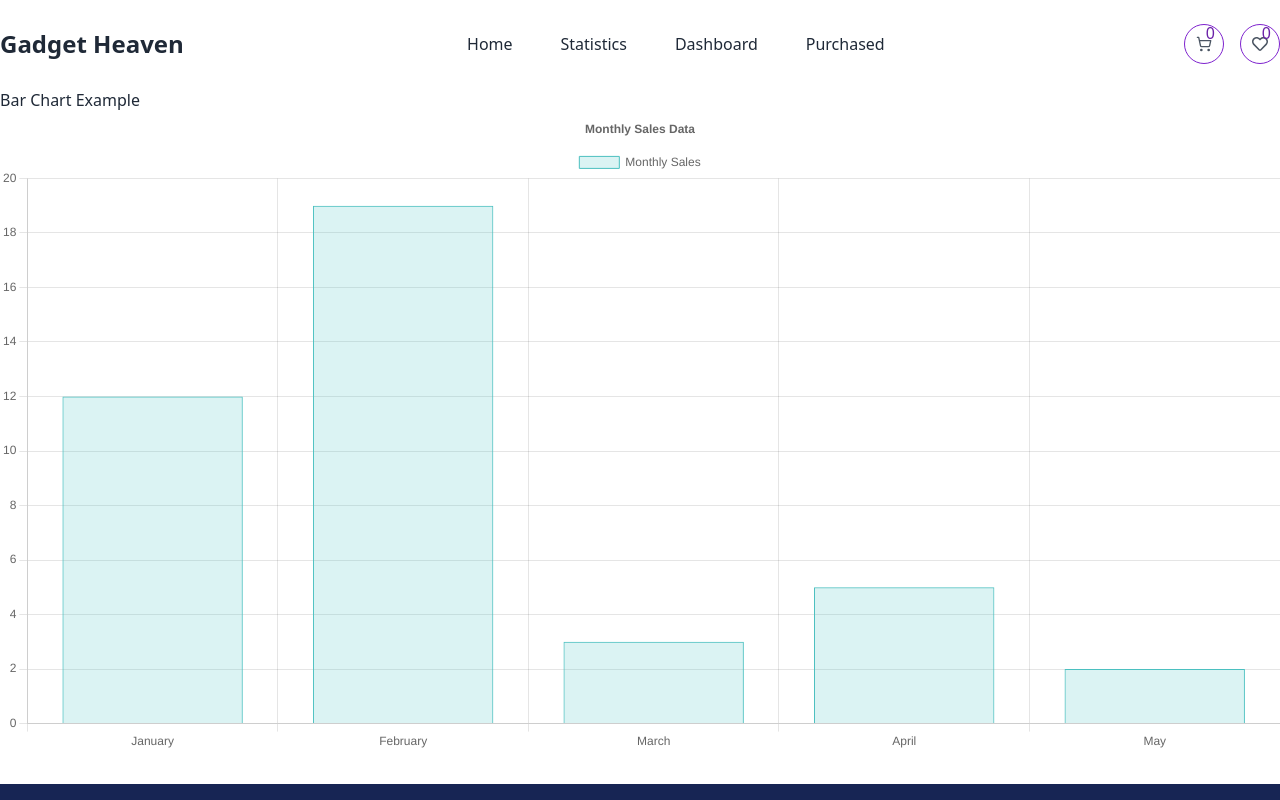
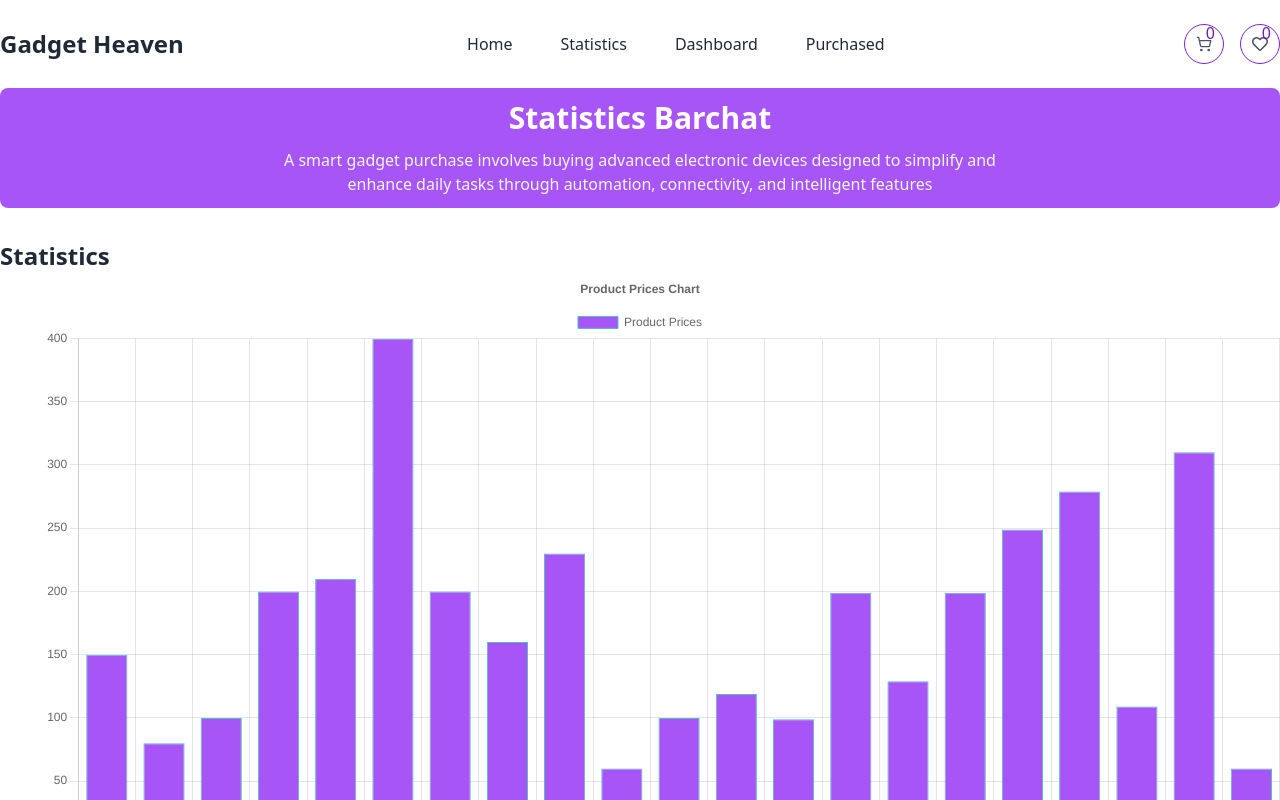
Before and after one commit to programming-hero-web-course-4/b10a8-gadget-heaven-HridoyMnd, a React (Vite) app: page /statistics in a window 1280 px wide. Shown: the top 800 px of the page. Built offline with nearby package versions, Linux system fonts and the light colour scheme.

Commit message:
statistics section add

```diff
--- a/src/assets/Components/Main/Purchased/Purchased.jsx
+++ b/src/assets/Components/Main/Purchased/Purchased.jsx
@@ -20,7 +20,7 @@ const Purchased = ({ title }) => {
         <div className="container mx-auto">
             <div className="text-center bg-purple-500 text-white p-3 rounded-lg">
                 <h1 className="text-3xl font-bold">Purchased Product</h1>
-                <p className="mt-3 text-slate-100 mt-3 w-[60%] mx-auto">A smart gadget purchase involves buying advanced electronic devices designed to simplify and enhance daily tasks through automation, connectivity, and intelligent features</p>
+                <p className="mt-3 text-slate-100 w-[60%] mx-auto">A smart gadget purchase involves buying advanced electronic devices designed to simplify and enhance daily tasks through automation, connectivity, and intelligent features</p>
                 <button onClick={gotoShop} className="text-xl font-bold bg-slate-100 text-purple-600 mt-5 mb-2 px-8 py-2 border border-white rounded-lg">Buy More</button>
             </div>
             <div className="pb-32 my-10">
--- a/src/assets/Components/Main/Statistics/Statistics.jsx
+++ b/src/assets/Components/Main/Statistics/Statistics.jsx
@@ -1,5 +1,7 @@
 import { useEffect } from "react";
 import { Bar } from 'react-chartjs-2';
+import { myContext } from "../../../../App";
+import { useContext } from "react";
 import { Chart as ChartJS, CategoryScale, LinearScale, BarElement, Title, Tooltip, Legend } from 'chart.js';
 
 
@@ -10,42 +12,51 @@ const Statistics = ({ title }) => {
     useEffect(() => {
         document.title = title;
     }, [title])
-    //chart detaile
+    //chart detaile from json
+    const { Gadgets } = useContext(myContext);
+    const labels = Gadgets.map(product => product.name);  // X-axis labels
+    const prices = Gadgets.map(product => product.price);  // Y-axis dat
+
     // Chart data
     const data = {
-    labels: ['January', 'February', 'March', 'April', 'May'],  // X-axis labels
+        labels: labels,
         datasets: [
             {
-        label: 'Monthly Sales',  // Label for the chart
-        data: [12, 19, 3, 5, 2],  // Data for each month
-        backgroundColor: 'rgba(75, 192, 192, 0.2)',  // Bar color
-        borderColor: 'rgba(75, 192, 192, 1)',  // Bar border color
-        borderWidth: 1,  // Border width
+                label: 'Product Prices',
+                data: prices,
+                backgroundColor: 'rgb(168 85 247)',
+                borderColor: 'rgba(75, 192, 192, 1)',
+                borderWidth: 1,
             },
         ],
     };
 
     // Chart options
     const options = {
-    responsive: true,  // Make the chart responsive
+        responsive: true,
         plugins: {
             title: {
                 display: true,
-        text: 'Monthly Sales Data',  // Title of the chart
+                text: 'Product Prices Chart',
             },
             legend: {
-        position: 'top',  // Legend position
+                position: 'top',
             },
         },
         scales: {
             y: {
-        beginAtZero: true,  // Ensure y-axis starts from zero
+                beginAtZero: true,
             },
         },
     };
     return (
         <div className="container mx-auto">
-            <h2>Bar Chart Example</h2>
+            <div className="text-center bg-purple-500 text-white p-3 rounded-lg">
+                <h1 className="text-3xl font-bold">Statistics Barchat</h1>
+                <p className="mt-3 text-slate-100 w-[60%] mx-auto">A smart gadget purchase involves buying advanced electronic devices designed to simplify and enhance daily tasks through automation, connectivity, and intelligent features</p>
+
+            </div>
+            <h2 className="text-2xl font-bold mt-8">Statistics</h2>
             <Bar data={data} options={options} />
         </div>
     );
--- a/src/assets/Components/Navbar/Navbar.jsx
+++ b/src/assets/Components/Navbar/Navbar.jsx
@@ -38,7 +38,7 @@ const Navbar = () => {
                 <div className="flex gap-4 items-center">
                     <div className="relative">
                     <FaBarsStaggered onClick={toggleNavbar} className={`cursor-pointer hidden max-md:flex text-2xl ${isRoot ? 'text-white' : 'text-gray-800'}`} />
-                        <ul className={`absolute right-10 bg-gray-600 flex-col max-md:flex ${isOpen ? 'flex' : 'hidden'} text-white`}>
+                        <ul className={`absolute right-10 bg-gray-600 flex-col max-md:flex hidden ${isOpen ? 'flex' : 'hidden'} text-white`}>
                         <Link onClick={() => { goHome(); toggleNavbar(); }} to="/" className="px-5 py-2 font-medium">Home</Link>
                         <Link onClick={() => { setPath(1); toggleNavbar(); }} to="statistics" className={`${path === 1 ? 'text-purple-600' : ''} px-5 py-2 font-medium`}>Statistics</Link>
                         <Link onClick={() => { setPath(2); toggleNavbar(); }} to="dashboard" className={`${path === 2 ? 'text-purple-600' : ''} px-5 py-2 font-medium`}>Dashboard</Link>
```
Lines whose indentation alone changed are shown as unchanged.
